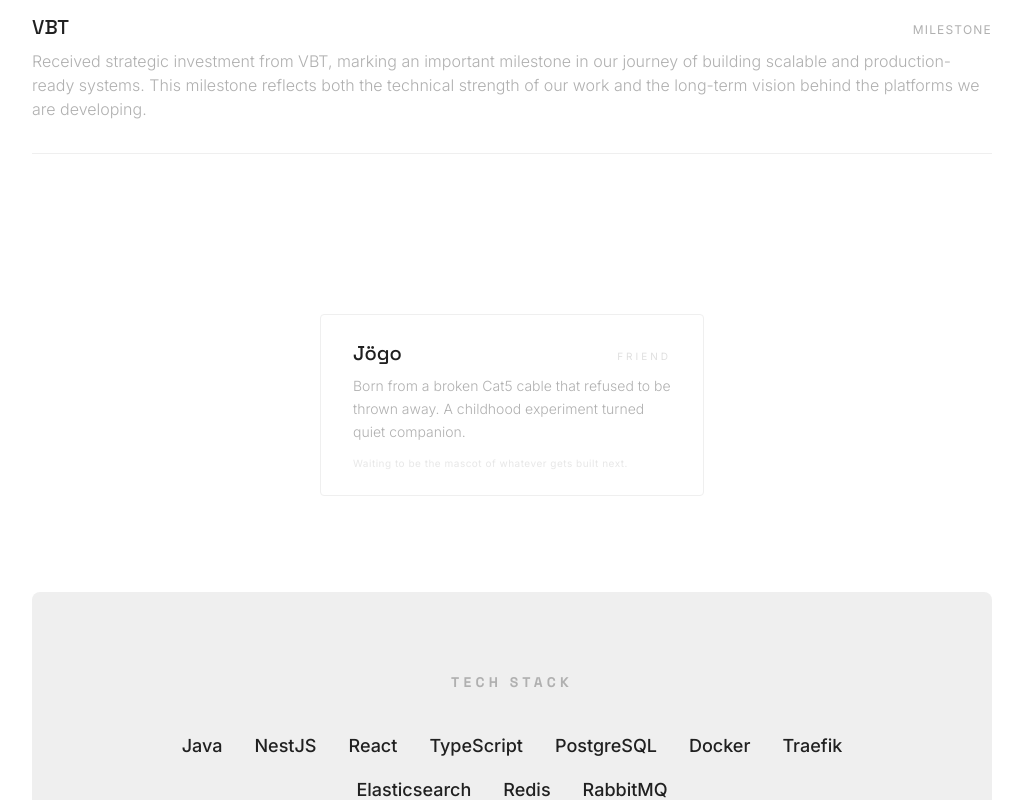
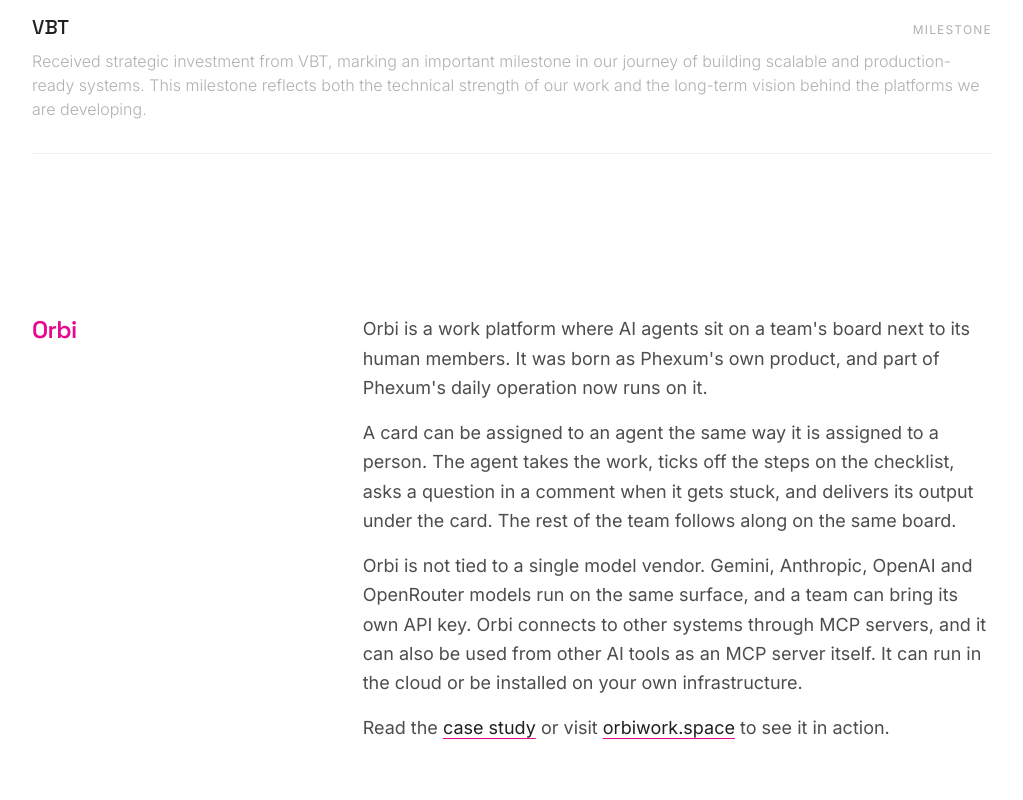
Before and after one commit to ibrahimAltinoluk/ibrahimaltinoluk.github.io, a plain HTML site: page index.html in a window 1280 px wide. Shown: the part 2000-2800 px from the top of the page, without its empty margins (128-1151 px from the left). Drawn offline with nearby package versions, Linux system fonts and the light colour scheme.

Commit message:
Add Orbi section and nav link to the home page

```diff
--- a/index.html
+++ b/index.html
@@ -65,6 +65,8 @@
           href="#about">About</a>
         <a class="nav-link text-secondary-text accent-link font-['Space_Grotesk'] tracking-tight pb-1"
           href="#companies">Companies</a>
+        <a class="nav-link text-secondary-text accent-link font-['Space_Grotesk'] tracking-tight pb-1"
+          href="#orbi">Orbi</a>
         <a class="nav-link text-secondary-text accent-link font-['Space_Grotesk'] tracking-tight pb-1"
           href="#experience">Tech Stack</a>
         <a class="nav-link text-secondary-text accent-link font-['Space_Grotesk'] tracking-tight pb-1"
@@ -168,6 +170,37 @@
             platforms we are
             developing.</p>
         </div>
+      </div>
+    </section>
+    <section class="mb-40 grid grid-cols-1 md:grid-cols-12 gap-8" id="orbi">
+      <div class="md:col-span-4">
+        <h2 class="text-2xl font-semibold tracking-tight text-accent-fuchsia">Orbi</h2>
+      </div>
+      <div class="md:col-span-8">
+        <p class="text-lg leading-relaxed text-primary-text/80 max-w-2xl mb-4">
+          Orbi is a work platform where AI agents sit on a team's board next to its human members. It was born as
+          Phexum's own product, and part of Phexum's daily operation now runs on it.
+        </p>
+        <p class="text-lg leading-relaxed text-primary-text/80 max-w-2xl mb-4">
+          A card can be assigned to an agent the same way it is assigned to a person. The agent takes the work, ticks
+          off the steps on the checklist, asks a question in a comment when it gets stuck, and delivers its output under
+          the card. The rest of the team follows along on the same board.
+        </p>
+        <p class="text-lg leading-relaxed text-primary-text/80 max-w-2xl mb-4">
+          Orbi is not tied to a single model vendor. Gemini, Anthropic, OpenAI and OpenRouter models run on the same
+          surface, and a team can bring its own API key. Orbi connects to other systems through MCP servers, and it can
+          also be used from other AI tools as an MCP server itself. It can run in the cloud or be installed on your own
+          infrastructure.
+        </p>
+        <p class="text-lg leading-relaxed text-primary-text/80 max-w-2xl">
+          Read the
+          <a class="text-primary-text underline underline-offset-4 decoration-accent-fuchsia accent-link"
+            href="https://phexum.com/works/orbi-case-studies" target="_blank">case study</a>
+          or visit
+          <a class="text-primary-text underline underline-offset-4 decoration-accent-fuchsia accent-link"
+            href="https://orbiwork.space" target="_blank">orbiwork.space</a>
+          to see it in action.
+        </p>
       </div>
     </section>
     <section class="mb-24 flex justify-center">
```
